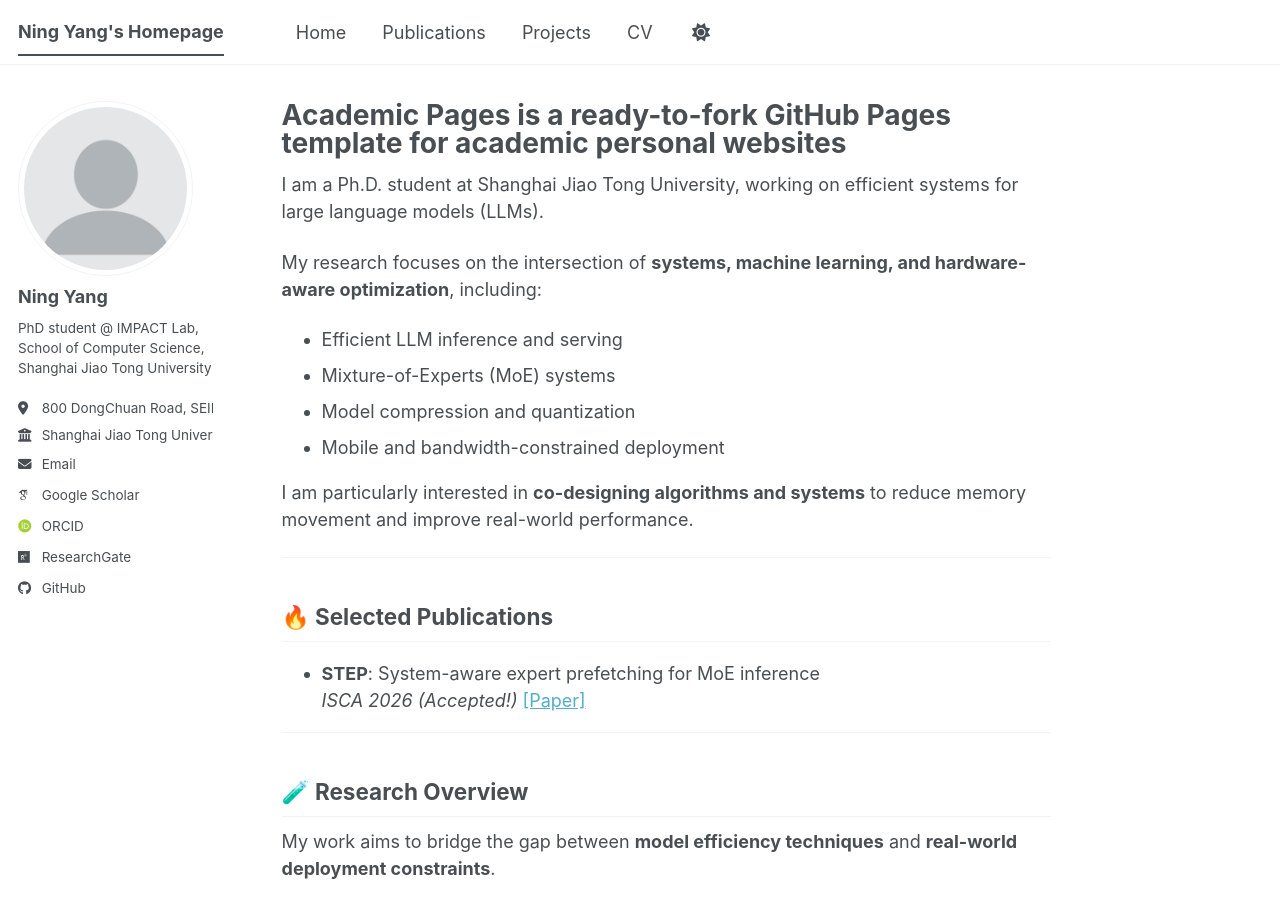
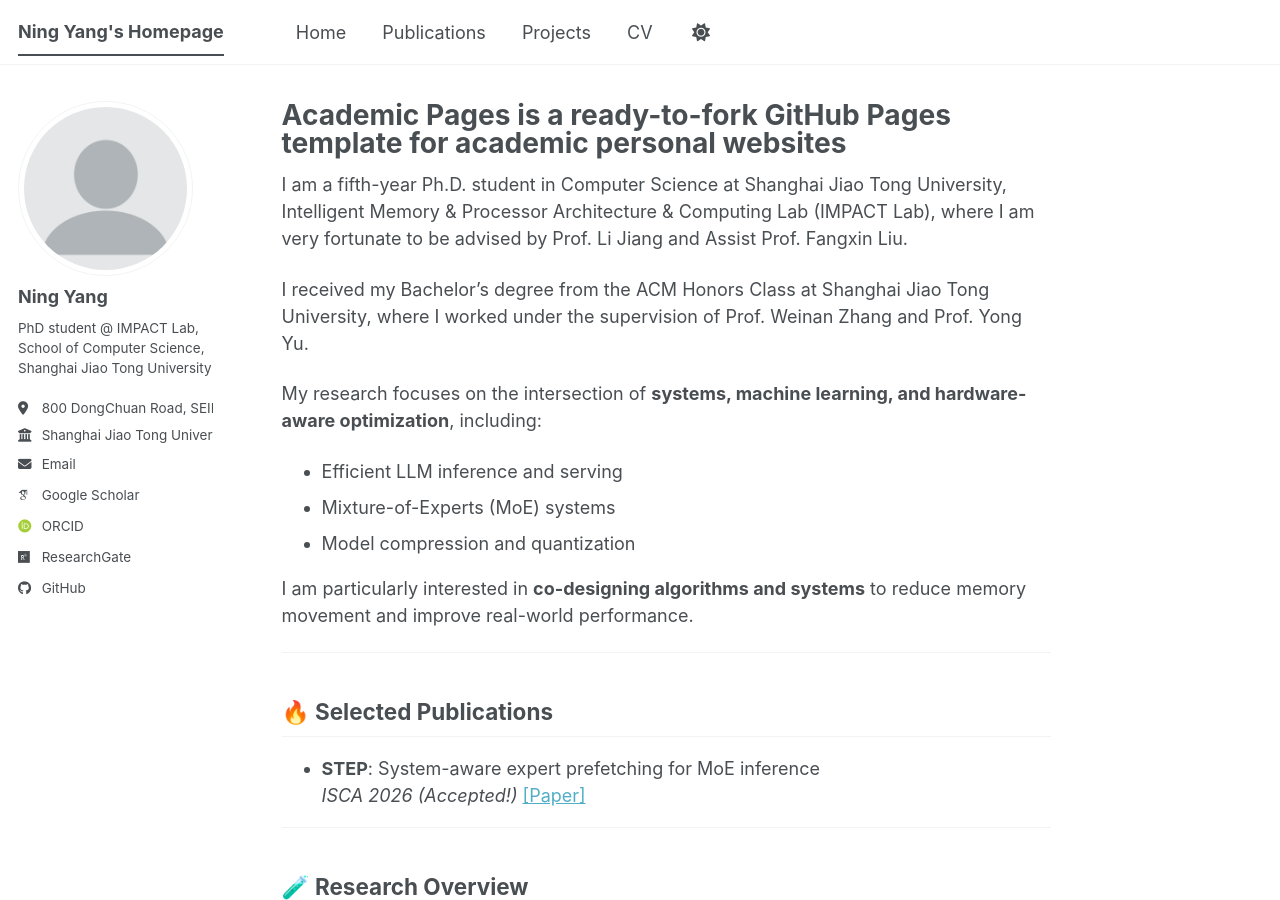
Before and after one commit to jlsbz/jlsbz.github.io, a Jekyll site: the page built from _pages/about.md, in a window 1280 px wide and 900 px high. Built offline with Jekyll 4.4.1, drawn with Linux system fonts in a browser that asks for light colours; some web fonts are replaced; a script bundle is joined from its source files by our own code; library files that are not in the unit come from our copies.

Commit message:
Update about.md

```diff
--- a/_pages/about.md
+++ b/_pages/about.md
@@ -7,21 +7,21 @@ redirect_from:
   - /about.html
 ---
 
-I am a Ph.D. student at Shanghai Jiao Tong University, working on efficient systems for large language models (LLMs).
+I am a fifth-year Ph.D. student in Computer Science at Shanghai Jiao Tong University, Intelligent Memory & Processor Architecture & Computing Lab (IMPACT Lab), where I am very fortunate to be advised by Prof. Li Jiang and Assist Prof. Fangxin Liu.
+
+I received my Bachelor's degree from the ACM Honors Class at Shanghai Jiao Tong University, where I worked under the supervision of Prof. Weinan Zhang and Prof. Yong Yu.
 
 My research focuses on the intersection of **systems, machine learning, and hardware-aware optimization**, including:
 
 - Efficient LLM inference and serving
 - Mixture-of-Experts (MoE) systems
 - Model compression and quantization
-- Mobile and bandwidth-constrained deployment
 
 I am particularly interested in **co-designing algorithms and systems** to reduce memory movement and improve real-world performance.
 
 ---
 
 ## 🔥 Selected Publications
-
 
 
 - **STEP**: System-aware expert prefetching for MoE inference
```
